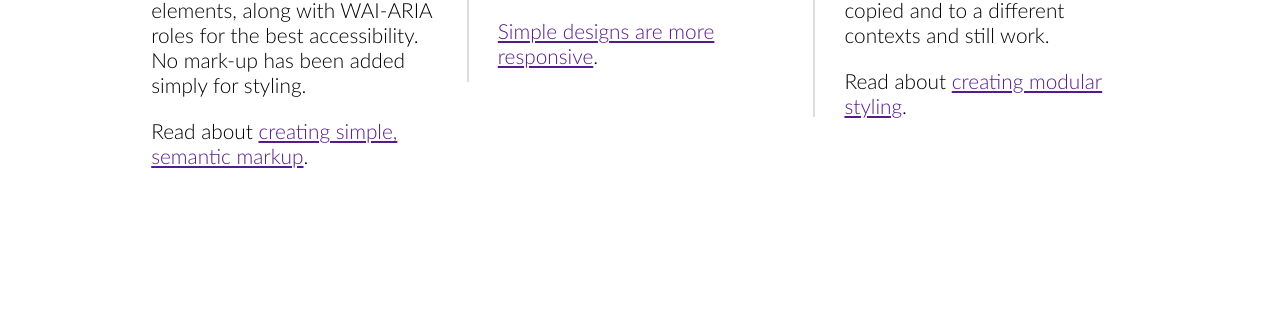
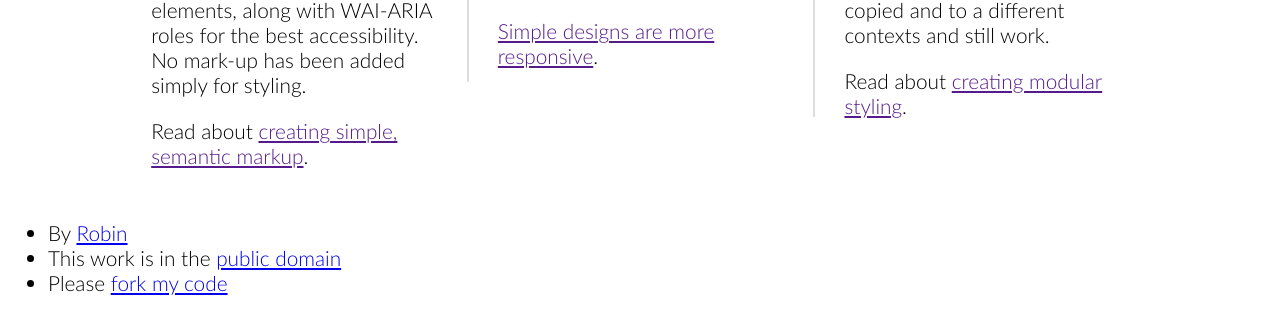
Before and after one commit to nottrobin/ygsimple, a plain HTML site: page index.html in a window 1280 px wide. Shown: the part 525-841 px from the top of the page. Before the commit the page ends 800 px from the top, so only its background shows below. Drawn offline with Linux system fonts and the light colour scheme.

Commit message:
add footer markup

```diff
--- a/index.html
+++ b/index.html
@@ -51,6 +51,11 @@
         </main>
 
         <footer role="contentinfo">
+            <ul>
+                <li>By <a href="http://robinwinslow.co.uk">Robin</a></li>
+                <li>This work is in the <a href="http://unlicense.org">public domain</a></li>
+                <li>Please <a href="https://github.com/nottrobin/basic-design">fork my code</a></li>
+            </ul>
         </footer>
     </body>
 </html>
```
